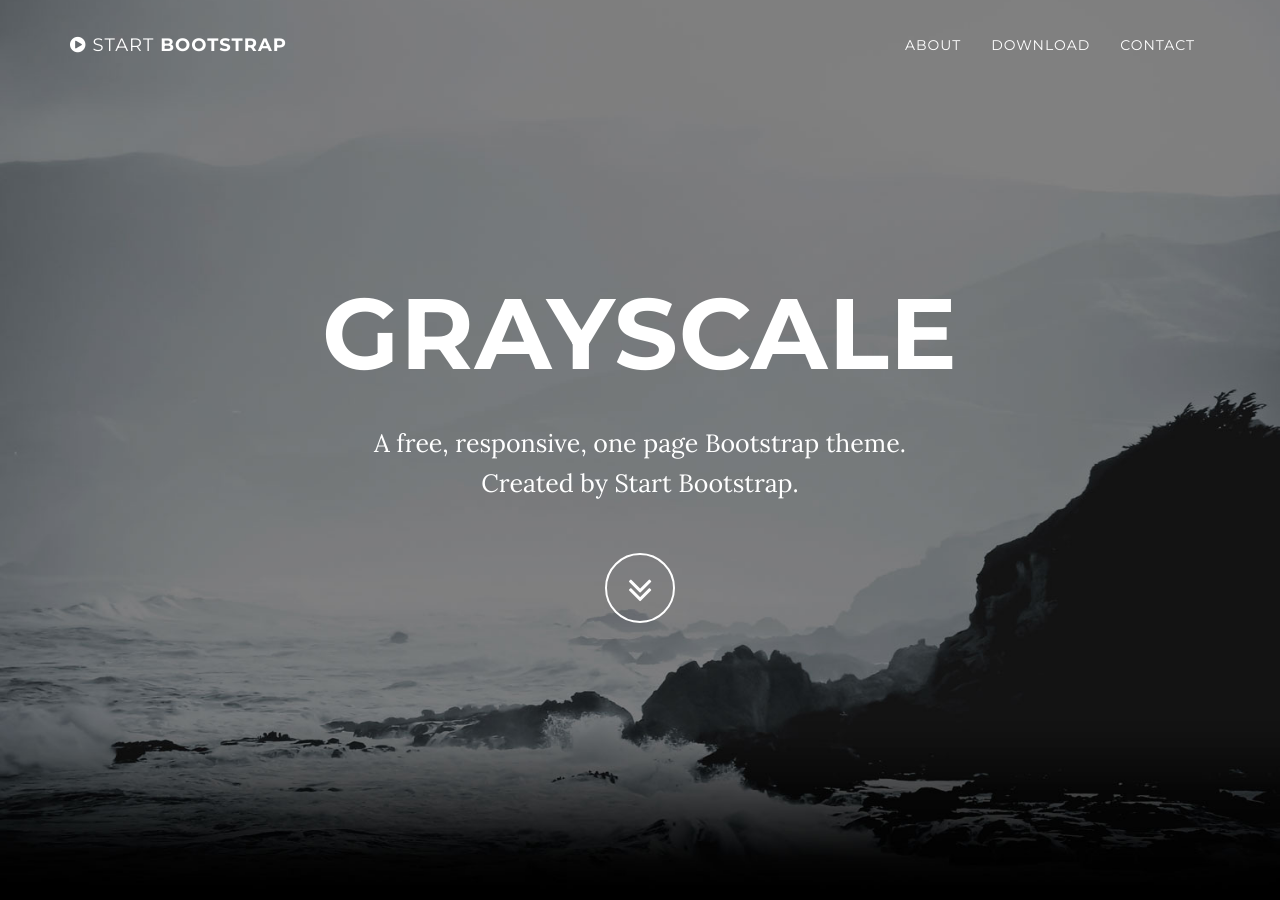
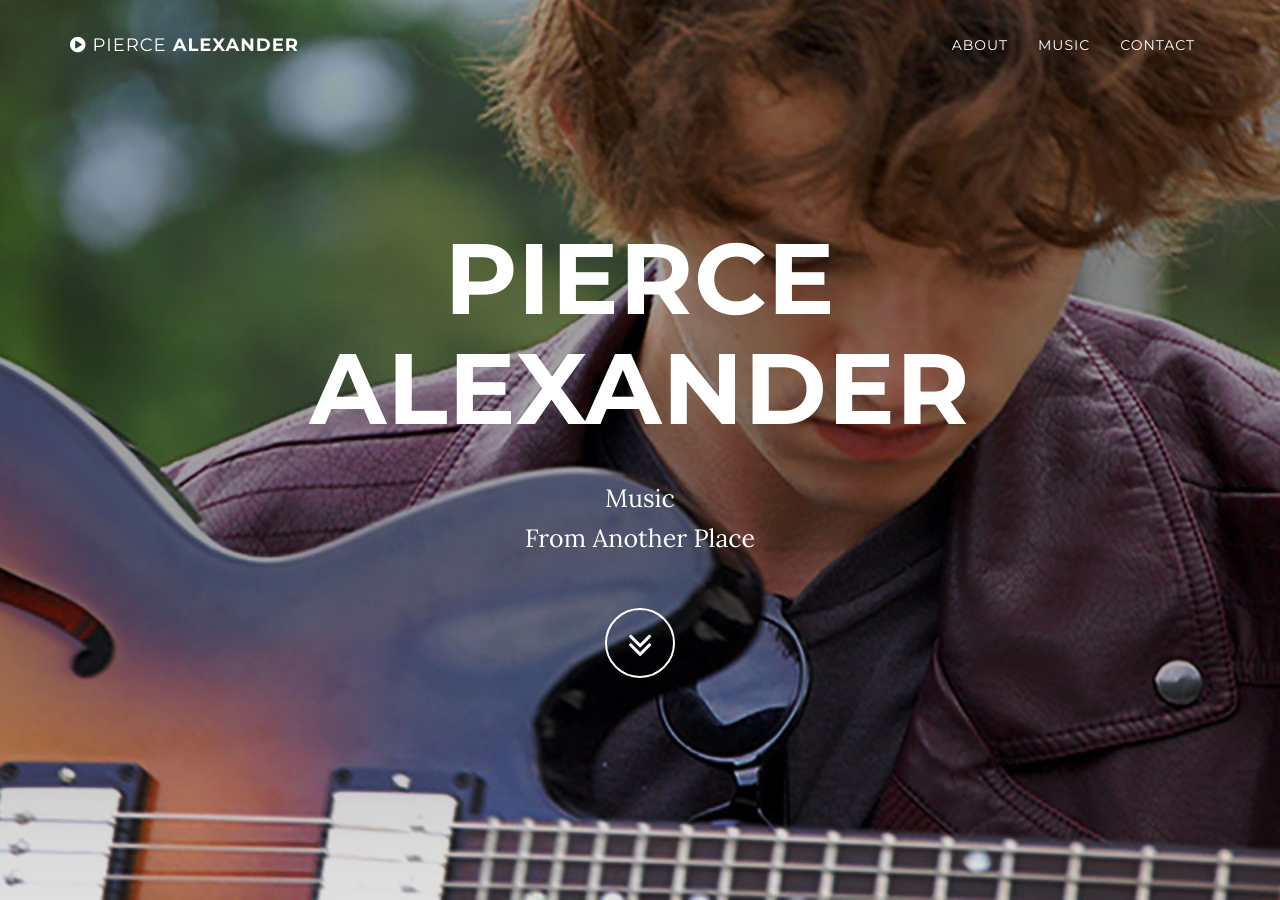
Before and after one commit to CodeMartians/pmusic, a Jekyll site: the page built from index.html, in a window 1280 px wide and 900 px high. Built offline with Jekyll 4.4.1, drawn with Linux system fonts in a browser that asks for light colours; some of the changed text lies outside the part shown.

Commit message:
developing the look and stuff

```diff
--- a/_config.yml
+++ b/_config.yml
@@ -1,8 +1,8 @@
 # Site settings
-title: Grayscale
-email: your-email@domain.com
-url: https://example.github.io
-description: "Write an awesome description for your new site here. You can edit this line in _config.yml. It will appear in your document head meta (for Google search results) and in your feed.xml site description."
+title: Pierce Alexander Music
+email: mike@codemartians.com
+url: https://piercealexandermusic.com
+description: "Pierce Alexander Music."
 
 # Color settings (hex-codes without the leading hash-tag)
 color:
@@ -10,12 +10,12 @@ color:
   links: '#219ab3'
 
 # Footer settings
-footer: Your Website
+footer: Pierce Alexander
 
 # Social networks usernames (many more available: google-plus, flickr, dribbble, pinterest, instagram, tumblr, linkedin, etc.)
 social:
   - title: twitter
-    url: https://twitter.com/SBootstrap
+    url: https://twitter.com/piercealexandermusic
   - title: facebook
     url:
   - title: stack-overflow
--- a/_includes/about.html
+++ b/_includes/about.html
@@ -2,11 +2,14 @@
     <section id="about" class="container content-section text-center">
         <div class="row">
             <div class="col-lg-8 col-lg-offset-2">
-                <h2>About Grayscale</h2>
-                <p>Grayscale is a free Bootstrap 3 theme created by Start Bootstrap. It can be yours right now, simply download the template on <a href="http://startbootstrap.com/template-overviews/grayscale/">the preview page</a>. The theme is open source, and you can use it for any purpose, personal or commercial.</p>
-                <p>The Jekyll version is brought to you by <a href="https://github.com/jeromelachaud">Jerome Lachaud</a></p>
-                <p>This theme features stock photos by <a href="http://gratisography.com/">Gratisography</a> along with a custom Google Maps skin courtesy of <a href="http://snazzymaps.com/">Snazzy Maps</a>.</p>
-                <p>Grayscale includes full HTML, CSS, and custom JavaScript files along with LESS files for easy customization.</p>
+                <h2>About Pierce</h2>
+                <p>Originally hailing from the Big Bend city of Tallahassee, Florida, solo artist Pierce Alexander soon made the move to Charleston,
+                   South Carolina- the place where he is currently honing his style as a guitarist and songwriter. Alexander's most recent work might
+                    best be described as alternative rock with a modern edge, incorporating elements of jazz, rock, and electronic music into songs which
+                     strive to have complexity and several layers of meaning. Alexander's artistic influences are varied- everything from Radiohead, David Bowie,
+                      and The Smiths, to his favorite authors and poets, to where he has lived and the friends, musicians, and mentors he has met along the way.
+                       These days, Pierce can often be found walking the streets of Charleston with a guitar on his back or tucked in the back of a coffee shop
+                        writing lyrics. His latest singles are Black Friday (2014) and Waiting for the Show (released summer 2015). An EP is in the works for 2016."</p>
             </div>
         </div>
     </section>
--- a/_includes/css/grayscale.css
+++ b/_includes/css/grayscale.css
@@ -138,7 +138,7 @@ a:focus {
     padding: 100px 0;
     text-align: center;
     color: #fff;
-    background: url(/img/intro-bg.jpg) no-repeat bottom center scroll;
+    background: url(/img/pierce_main.jpg) no-repeat bottom center scroll;
     background-color: {{ site.color.primary-dark }};
     -webkit-background-size: cover;
     -moz-background-size: cover;
@@ -252,11 +252,11 @@ a:focus {
     padding-top: 100px;
 }
 
-.download-section {
+.music-section {
     width: 100%;
     padding: 50px 0;
     color: #fff;
-    background: url(/img/downloads-bg.jpg) no-repeat center center scroll;
+    background: url(/img/pierce_2.jpg) no-repeat center center scroll;
     background-color: {{ site.color.primary-dark }};
     -webkit-background-size: cover;
     -moz-background-size: cover;
--- a/_includes/download.html
+++ /dev/null
@@ -1,12 +0,0 @@
-    <!-- Download Section -->
-    <section id="download" class="content-section text-center">
-        <div class="download-section">
-            <div class="container">
-                <div class="col-lg-8 col-lg-offset-2">
-                    <h2>Download Grayscale</h2>
-                    <p>You can download Grayscale for free on the preview page at Start Bootstrap.</p>
-                    <a href="http://startbootstrap.com/template-overviews/grayscale/" class="btn btn-default btn-lg">Visit Download Page</a>
-                </div>
-            </div>
-        </div>
-    </section>
--- a/_includes/header.html
+++ b/_includes/header.html
@@ -4,8 +4,8 @@
             <div class="container">
                 <div class="row">
                     <div class="col-md-8 col-md-offset-2">
-                        <h1 class="brand-heading">Grayscale</h1>
-                        <p class="intro-text">A free, responsive, one page Bootstrap theme.<br>Created by Start Bootstrap.</p>
+                        <h1 class="brand-heading">Pierce Alexander</h1>
+                        <p class="intro-text">Music<br>From Another Place</p>
                         <a href="#about" class="btn btn-circle page-scroll">
                             <i class="fa fa-angle-double-down animated"></i>
                         </a>
--- /dev/null
+++ b/_includes/music.html
@@ -0,0 +1,14 @@
+    <!-- Download Section -->
+    <section id="music" class="content-section text-center">
+        <div class="music-section">
+            <div class="container">
+                <div class="col-lg-8 col-lg-offset-2">
+                    <h2>Pierce Alexander Music</h2>
+                    <p>Stream the Music</p>
+                  <!--  <a href="http://soudncloud.com" class="btn btn-default btn-lg">Visit Download Page</a> -->
+                    <iframe width="100%" height="250" scrolling="no" frameborder="no" src="https://w.soundcloud.com/player/?url=https%3A//api.soundcloud.com/tracks/218208207&amp;
+                    auto_play=false&amp;hide_related=false&amp;show_comments=true&amp;show_user=true&amp;show_reposts=false&amp;visual=true"></iframe>
+                </div>
+            </div>
+        </div>
+    </section>
--- a/_includes/nav.html
+++ b/_includes/nav.html
@@ -6,7 +6,7 @@
                     <i class="fa fa-bars"></i>
                 </button>
                 <a class="navbar-brand page-scroll" href="#page-top">
-                    <i class="fa fa-play-circle"></i>  <span class="light">Start</span> Bootstrap
+                    <i class="fa fa-play-circle"></i>  <span class="light">Pierce</span> Alexander
                 </a>
             </div>
 
@@ -21,7 +21,7 @@
                         <a class="page-scroll" href="#about">About</a>
                     </li>
                     <li>
-                        <a class="page-scroll" href="#download">Download</a>
+                        <a class="page-scroll" href="#music">Music</a>
                     </li>
                     <li>
                         <a class="page-scroll" href="#contact">Contact</a>
--- a/_layouts/default.html
+++ b/_layouts/default.html
@@ -5,7 +5,7 @@
     {% include nav.html %}
     {% include header.html %}
     {% include about.html %}
-    {% include download.html %}
+    {% include music.html %}
     {% include contact.html %}
     {% include map.html %}
     {% include footer.html %}
```
Also changed, not shown: _includes/css/bootstrap.min.css, img/pierce_2.jpg (added), img/pierce_main.jpg (added).
